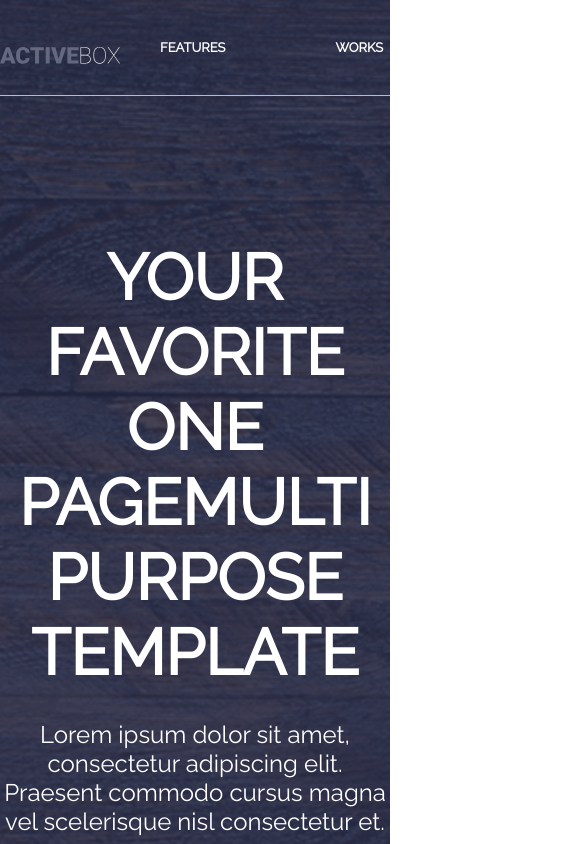
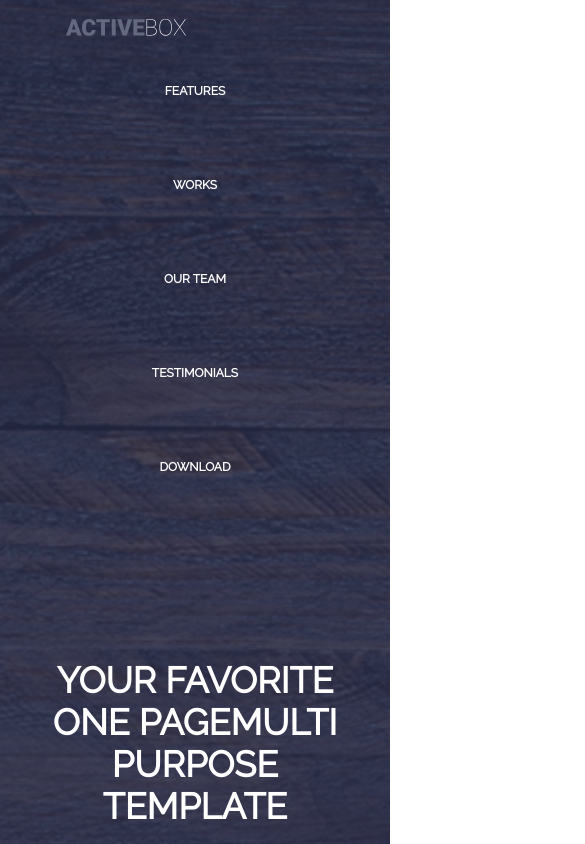
Before and after one commit to Sergei181294/activebox-gulyako, a website built with Parcel: page src/index.html in a window 390 px wide. Shown: the top 844 px of the page, 585 px wide, since content can reach past the window. Built offline with nearby package versions, Linux system fonts and the light colour scheme.

Commit message:
homework2

```diff
--- a/src/index.html
+++ b/src/index.html
@@ -10,7 +10,8 @@
 </head>
 <body>
 <header class="header">
-  <div class="loft container">
+    <div class="container">
+  <div class="loft">
     <img class="loft__logo" src="img/banner/active-logo.svg" alt="ACTIVEBOX">
     <nav>
       <ul class="loft__menu menu">
@@ -32,6 +33,7 @@
     vel scelerisque nisl consectetur et.
   </p>
   <button>Find Out More</button>
+    </div>
 </header>
 <main>
   <section class="section container">
--- a/src/sass/blocks/header.scss
+++ b/src/sass/blocks/header.scss
@@ -6,12 +6,11 @@
   padding-bottom: 240px;
 h1{
   font-family: Raleway, Arial, sans-serif;
-  font-weight: bold;
+  font-weight: 900;
   font-size: 64px;
   text-align: center;
   color: white;
   text-transform: uppercase;
-  max-width: 1170px;
   margin: 130px auto 0;
 }
   p{
@@ -20,7 +19,6 @@ h1{
     font-size: 24px;
     color:white;
     text-align: center;
-    max-width: 1170px;
     margin: 30px auto 0;
   }
   button{
@@ -44,7 +42,7 @@ h1{
   a{
     color:white;
     display: block;
-    padding: 40px;
+    padding: 40px 30px;
   }
 }
 .loft {
@@ -56,7 +54,6 @@ h1{
     list-style: none;
     display: flex;
     text-transform: uppercase;
-    gap:30px;
     margin: 0;
     padding: 0;
   }
@@ -78,3 +75,42 @@ h1{
 .menu__nav:hover {
     border-bottom: 3px solid white;
 }
+@media (max-width:1510px){
+  .header {
+
+    h1 {
+      font-size: 48px;
+    }
+
+    p {
+      font-size: 18px;
+    }
+
+    button {
+      min-width: 314px;
+    }
+
+    li {
+      font-size: 12px;
+    }
+  }}
+@media(max-width: 1024px) {
+  .header{
+    h1{
+      font-size: 36px;
+    }
+  }
+
+  .loft {
+    display: block;
+    padding: 15px;
+
+    &__menu {
+      flex-direction: column;
+      align-items: center;
+    }
+  &:after{
+    display: none;
+  }
+  }
+}
--- a/src/sass/style.scss
+++ b/src/sass/style.scss
@@ -7,7 +7,9 @@
 @import "blocks/footer";
 @import "blocks/fenshui";
 body{
-  margin: 0;
+  margin: 0 auto;
+  max-width: 1510px;
+
 }
 .container {
 margin: 0 auto;
@@ -20,3 +22,13 @@ a{
 button{
  cursor:pointer;
 }
+@media (max-width: 1510px){
+  .container{
+    max-width: 992px;
+  }
+}
+@media(max-width: 1024px){
+  .container{
+    max-width:288px;
+  }
+}
```
